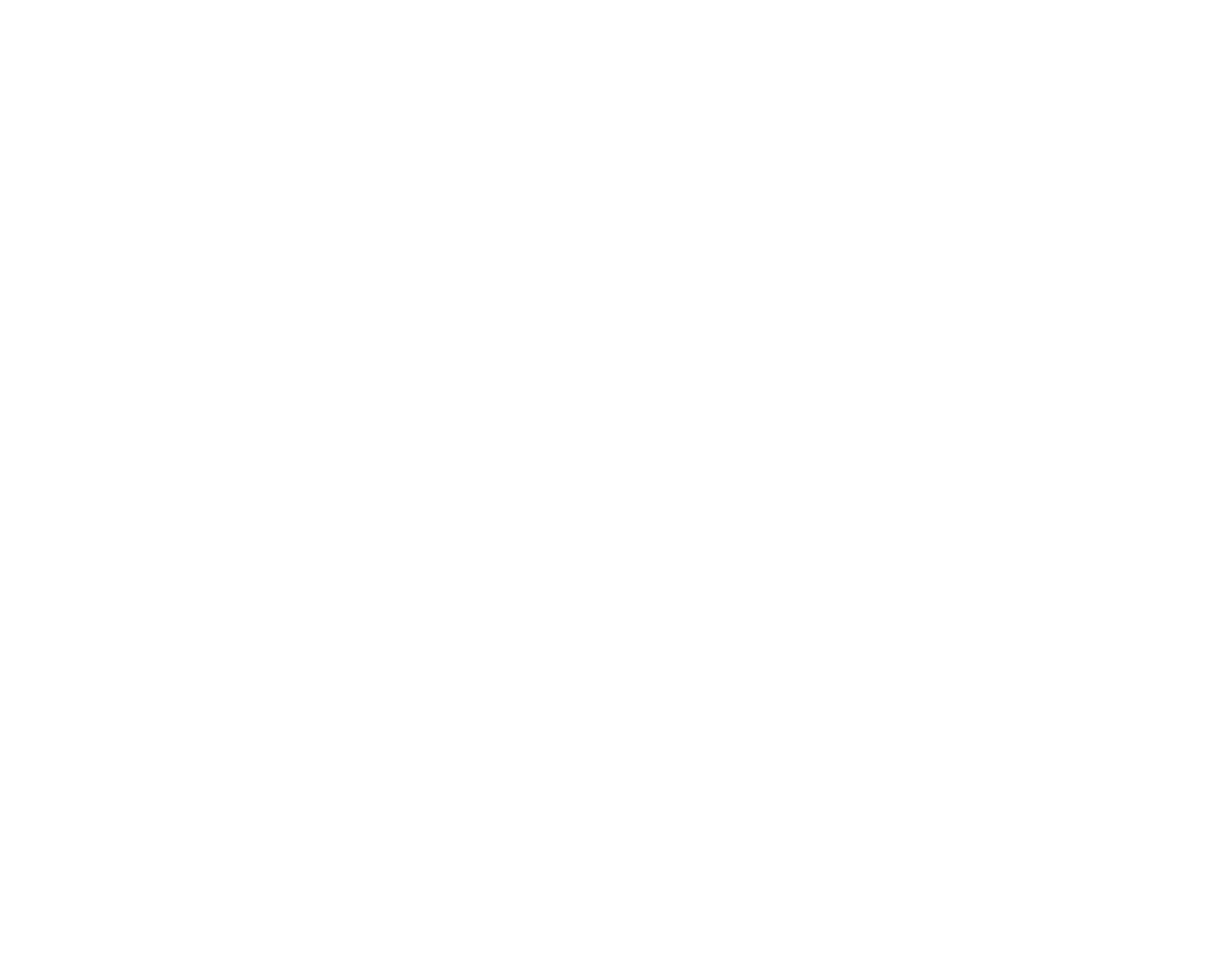
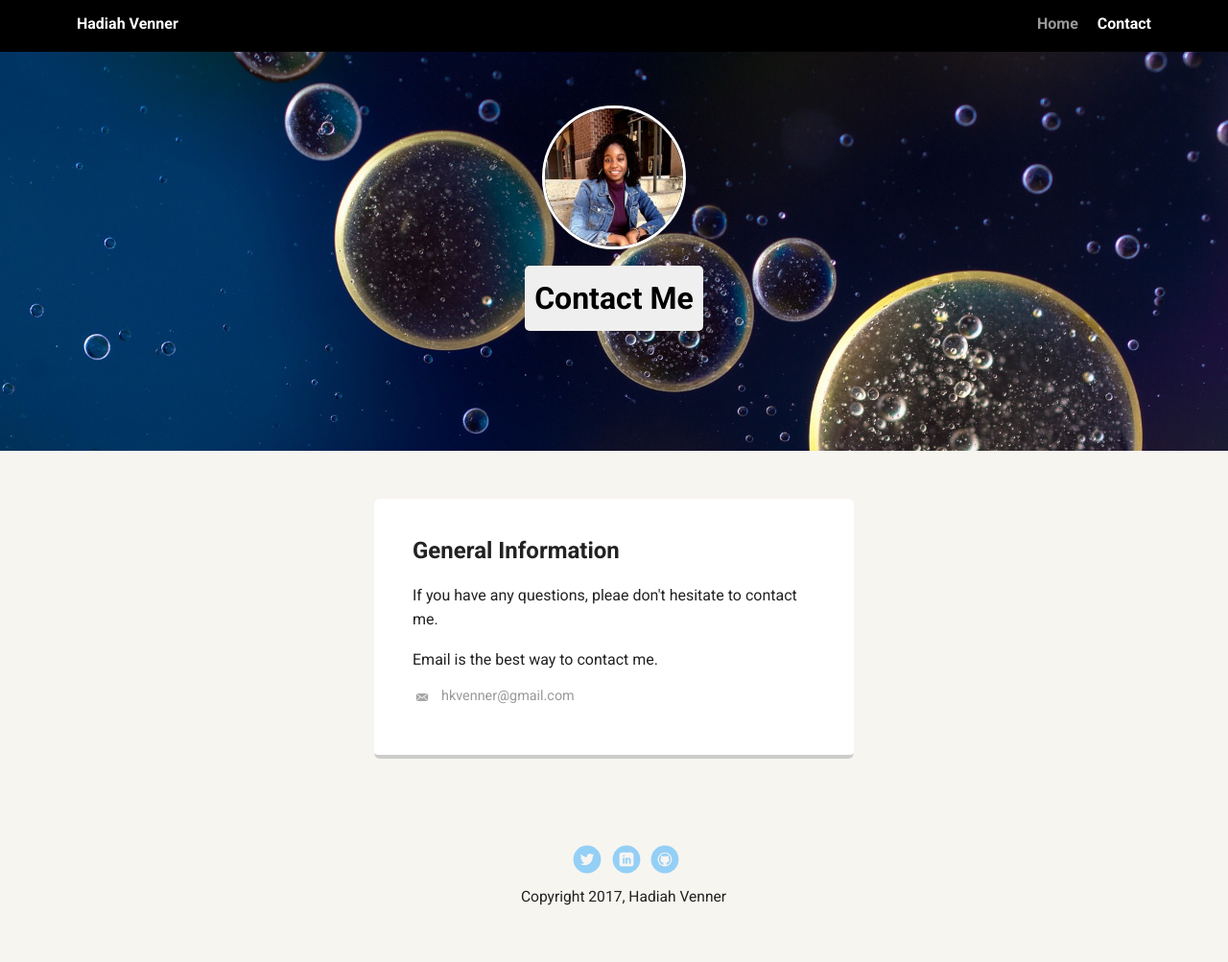
Before and after one commit to hkvenner/personal-profile-page, a plain HTML site: page contact.html in a window 1280 px wide. Shown: the whole page at 96% size. Before the commit the page ends 800 px from the top, so only its background shows below. Drawn offline with Linux system fonts and the light colour scheme; a web font is replaced by a local one.

Commit message:
Updated email address to contact page

```diff
--- a/contact.html
+++ b/contact.html
@@ -1,4 +1,43 @@
 <!doctype html>
 <html lang="en">
+<head>
+  <meta charset="utf-8">
+  <title>Hadiah Venner's Profile</title>
+  <meta name="viewport" content="width=device-width, initial-scale=1.0">
+  <link rel="stylesheet" href="styles.css">
+  <link href="https://fonts.googleapis.com/css?family=Muli%7CRoboto:400,300,500,700,900" rel="stylesheet"></head>
+  <body>
 
-</html>
+    <div class="main-nav">
+        <ul class="nav">
+          <li class="name">Hadiah Venner</li>
+          <li><a href="index.html">Home</a></li>
+          <li><a href="contact.html" class = "selected">Contact</a></li>
+        </ul>
+    </div>
+
+    <header>
+      <img src="images/resizedpic.jpg" alt="Picture of Hadiah Venner" class="profile-image">
+      <h1 class="tag name">Contact Me</h1>
+    </header>
+
+    <main class="flex">
+      <div class="card">
+        <h2>General Information</h2>
+        <p>If you have any questions, pleae don't hesitate to contact me.</p>
+        <p>Email is the best way to contact me.</p>
+        <ul class = "contact-info">
+          <li class = "mail"><a href = "mailto:hkvenner@gmail.com">hkvenner@gmail.com</a></li>
+        </ul>
+      </div>
+    </main>
+    <footer>
+      <ul>
+        <li><a href="https://twitter.com/hadiahvenner" class="social twitter">Twitter</a></li>
+        <li><a href="https://www.linkedin.com/in/hadiah-venner-848b47139/" class="social linkedin">LinkedIn</a></li>
+        <li><a href="https://github.com/hkvenner" class="social github">Github</a></li>
+      </ul>
+      <p class="copyright">Copyright 2017, Hadiah Venner</p>
+    </footer>
+  </body>
+  </html>
--- a/styles.css
+++ b/styles.css
@@ -51,7 +51,7 @@ a:hover {
 .nav a {
   transition: all .5s;
 }
-.nav a:hover {
+.nav a:hover, .nav a.selected {
   color: white
 }
 
@@ -118,6 +118,28 @@ ul.skills {
 
 .skills li:nth-child(odd) {
   background: #0399ff;
+}
+
+/************************
+PAGE: CONTACT
+************************/
+.contact-info{
+  list-style: none;
+  padding: 0;
+  margin: 0;
+  font-size: 0.9em;
+}
+.contact-info a{
+  display: block;
+  min-height: 20px;
+  background-repeat: no-repeat;
+  background-size: 20px 20px;
+  background-position:left center;
+  padding: 0 0 0 30px;
+  margin: 0 0 10px;
+}
+.contact-info li.mail a {
+  background-image: url('images/mail.png');
 }
 
 footer {
@@ -187,6 +209,10 @@ a.social:hover {
     max-width: 1200px;
     padding: 0 30px;
   }
+  /*selected nav link
+  nav a.selected, nav a:hover{
+    color: #ff7e5f;
+  }*/
 
 
   main {
```
Also changed, not shown: index.html (+2 -2 lines), images/mail.png (added), 1 other file.
